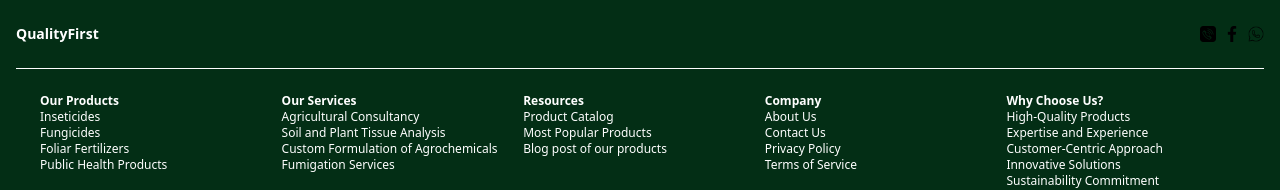
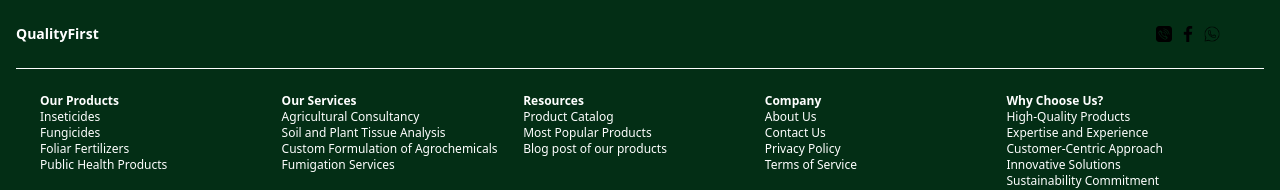
Before and after one commit to AKW-MAX/LAGUSTE3, a React (Vite) app in the folder laset/: page /Footer in a window 1280 px wide. Shown: the top 190 px of the page. Built offline with nearby package versions, Linux system fonts and the light colour scheme.

Commit message:
edited the Footer

```diff
--- a/laset/src/components/Layout/Footer.jsx
+++ b/laset/src/components/Layout/Footer.jsx
@@ -14,7 +14,7 @@ function Footer() {
                         QualityFirst
                     </h3>
 
-                    <div className="flex gap-4 md:gap-2 items-center">
+                    <div className="flex gap-4 md:gap-2 items-center mr-11">
 
                         <Link to="Contacts">
                             <img className="w-5 md:w-4" src="/images/phone.png" alt="phone icon" />
```
